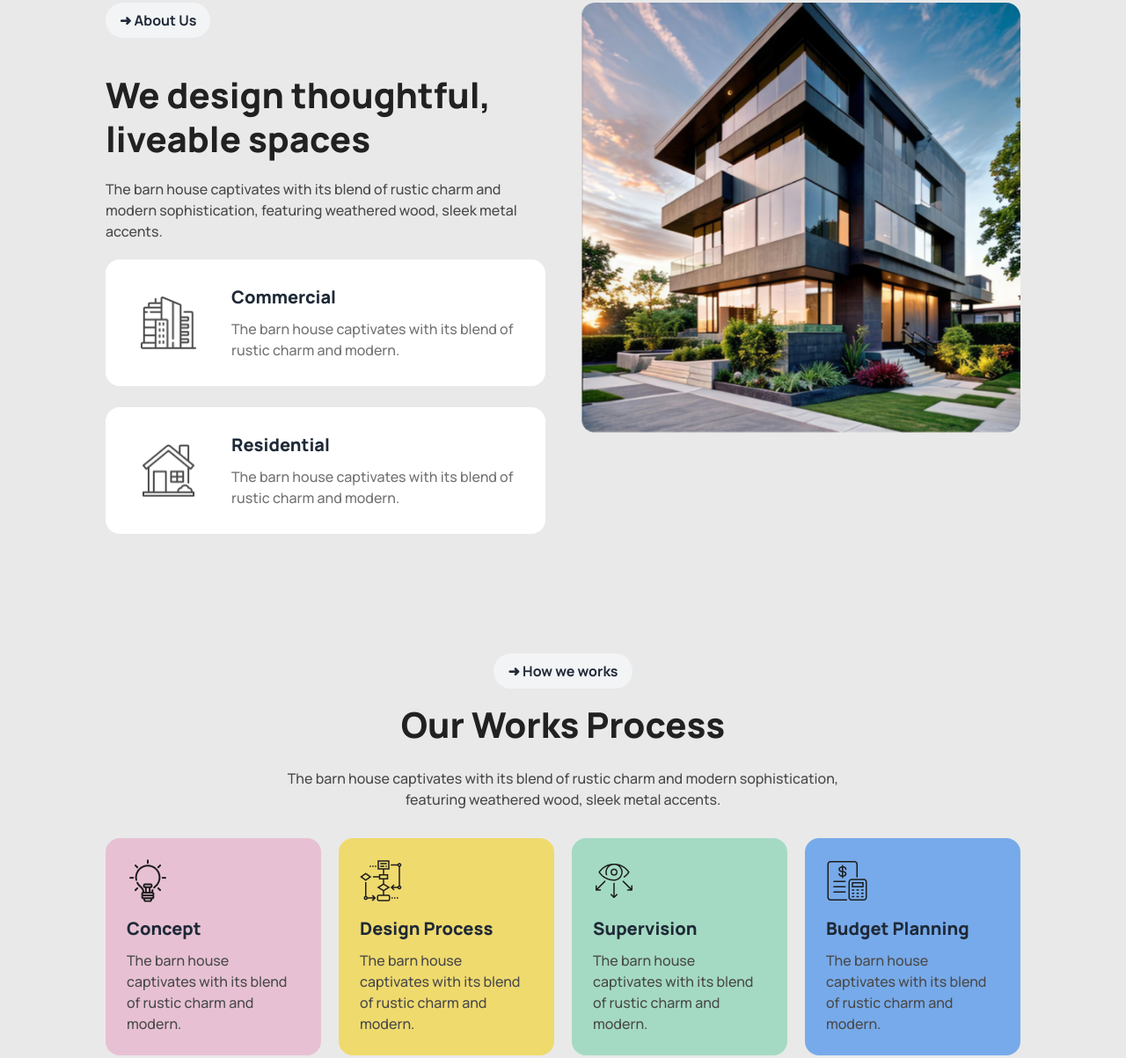
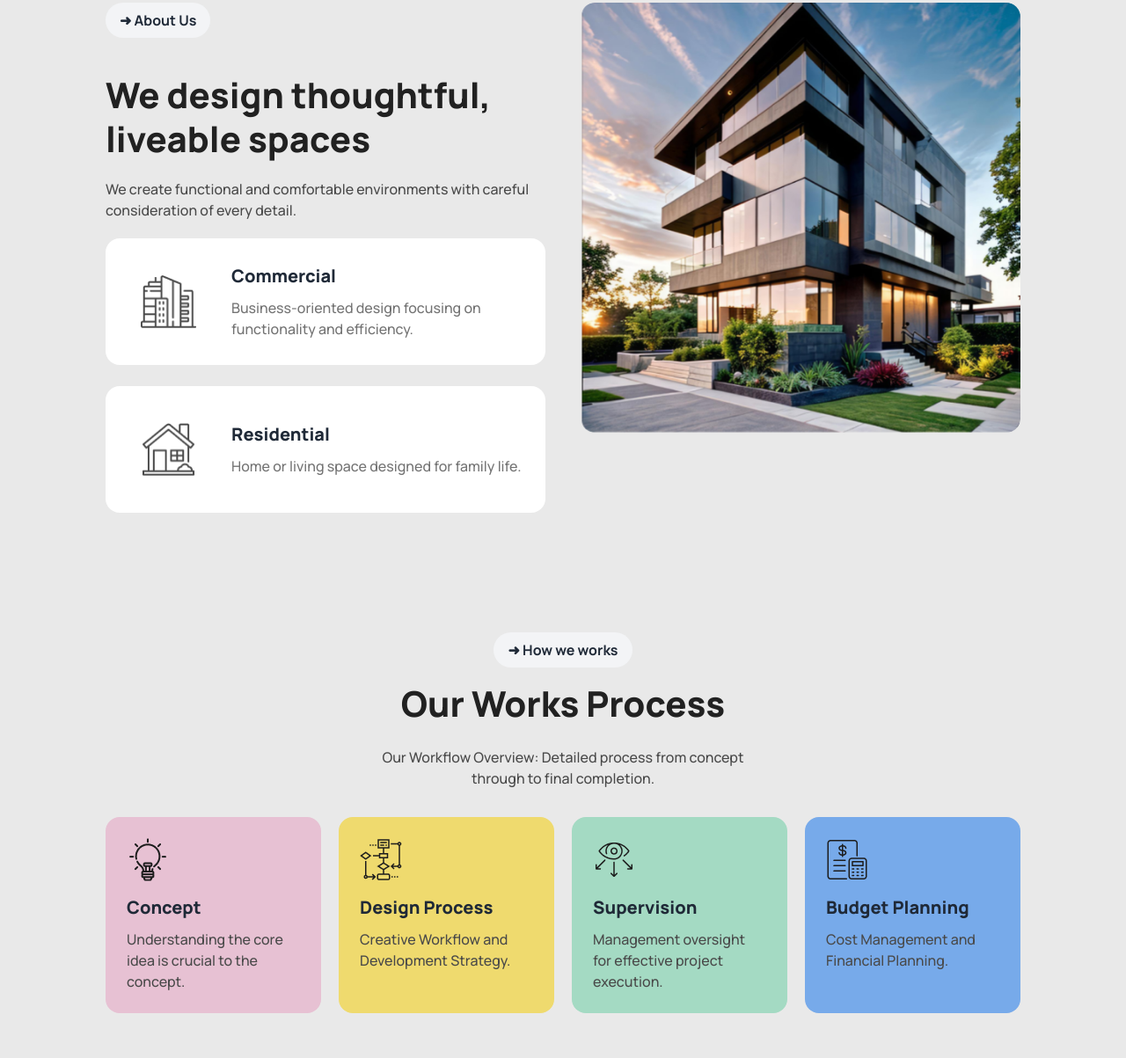
Before and after one commit to abdullahalsady/Assignment-03, a plain HTML site: page index.html in a window 1280 px wide. Shown: the part 1003-2206 px from the top of the page at 88% size. Drawn offline with nearby package versions, Linux system fonts and the light colour scheme.

Commit message:
Replace dummy text.

```diff
--- a/index.html
+++ b/index.html
@@ -152,7 +152,7 @@
                                 We design thoughtful, <br> liveable spaces
                             </h2>
                             <p class="text-sm font-medium text-dark02 mb-8 md:text-base">
-                                The barn house captivates with its blend of rustic charm and modern sophistication, featuring weathered wood, sleek metal accents.
+                                We create functional and comfortable environments with careful consideration of every detail.
                             </p>
 
                             <!-- Cards Section -->
@@ -165,7 +165,7 @@
                                     </div>
                                     <div class="ml-4">
                                         <h3 class="text-base md:text-xl font-extrabold text-dark-01">Commercial</h3>
-                                        <p class="font-medium text-sm md:text-base pt-2.5 text-dark03">The barn house captivates with its blend of rustic charm and modern.</p>
+                                        <p class="font-medium text-sm md:text-base pt-2.5 text-dark03">Business-oriented design focusing on functionality and efficiency.</p>
                                     </div>
                                 </div>
 
@@ -177,7 +177,7 @@
                                     </div>
                                     <div class="ml-4">
                                         <h3 class="text-base md:text-xl font-extrabold text-dark-01">Residential</h3>
-                                        <p class="font-medium text-sm md:text-base pt-2.5 text-dark03">The barn house captivates with its blend of rustic charm and modern.</p>
+                                        <p class="font-medium text-sm md:text-base pt-2.5 text-dark03">Home or living space designed for family life.</p>
                                     </div>
                                 </div>
                             </div>
@@ -203,8 +203,7 @@
                         Our Works Process
                     </h2>
                     <p class="text-sm font-medium text-dark02 mb-8 md:text-base">
-                        The barn house captivates with its blend of rustic charm and modern sophistication, <br class="hidden md:block">
-                        featuring weathered wood, sleek metal accents.
+                        Our Workflow Overview: Detailed process from concept <br class="hidden md:block"> through to final completion.
                     </p>
                 </div>
 
@@ -213,7 +212,7 @@
                         <img src="./assets/images/concept.png" alt="" class="mb-4">
                         <h3 class="text-xl mb-2.5 font-extrabold md:texl-2xl">Concept</h3>
                         <p class="text-base font-medium text-dark02">
-                            The barn house captivates with its blend of rustic charm and modern.
+                            Understanding the core idea is crucial to the concept.
                         </p>
                     </div>
 
@@ -221,7 +220,7 @@
                         <img src="./assets/images/flow-chart.png" alt="" class="mb-4">
                         <h3 class="text-xl mb-2.5 font-extrabold md:texl-2xl">Design Process</h3>
                         <p class="text-base font-medium text-dark02">
-                            The barn house captivates with its blend of rustic charm and modern.
+                            Creative Workflow and Development Strategy.
                         </p>
                     </div>
 
@@ -229,7 +228,7 @@
                         <img src="./assets/images/vision.png" alt="" class="mb-4">
                         <h3 class="text-xl mb-2.5 font-extrabold md:texl-2xl">Supervision</h3>
                         <p class="text-base font-medium text-dark02">
-                            The barn house captivates with its blend of rustic charm and modern.
+                            Management oversight for effective project execution.
                         </p>
                     </div>
 
@@ -237,7 +236,7 @@
                         <img src="./assets/images/budget-planning.png" alt="" class="mb-4">
                         <h3 class="text-xl mb-2.5 font-extrabold md:texl-2xl">Budget Planning</h3>
                         <p class="text-base font-medium text-dark02">
-                            The barn house captivates with its blend of rustic charm and modern.
+                            Cost Management and Financial Planning.
                         </p>
                     </div>
                 </div>
```
